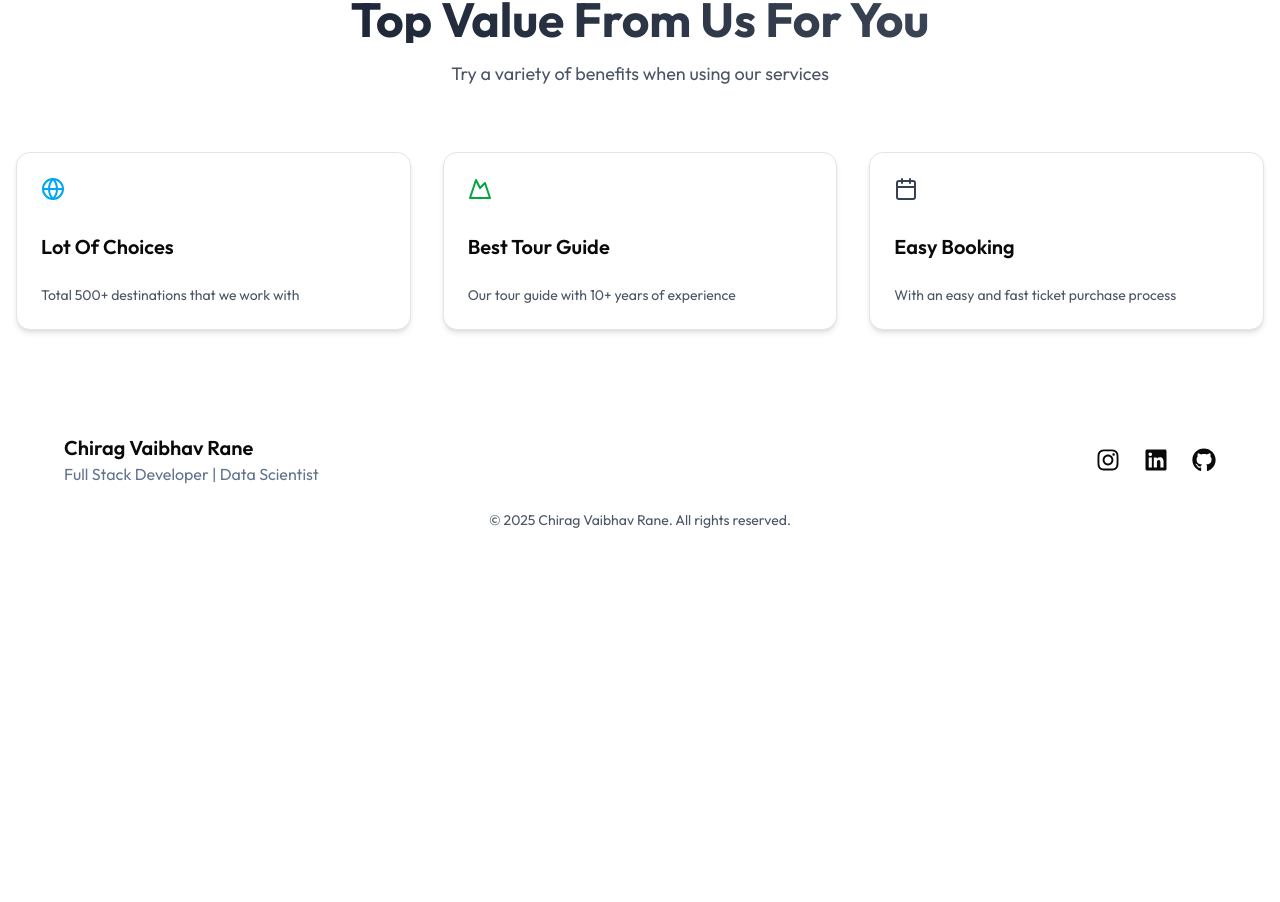
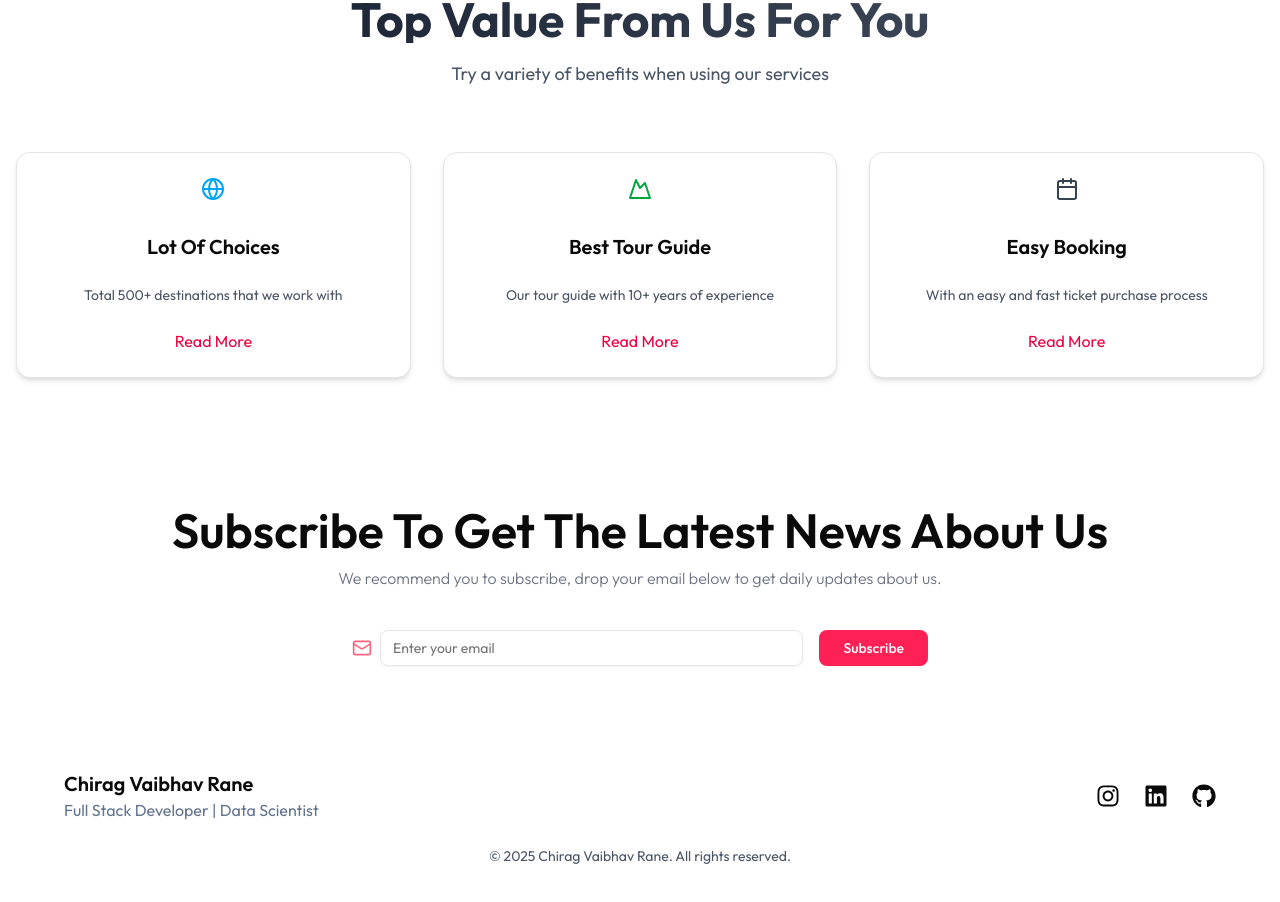
Before and after one commit to chiragRane-Projects/Traventure, a Next.js app: page / in a window 1280 px wide. Shown: the part 1682-2584 px from the top of the page. Before the commit the page ends 2252 px from the top, so only its background shows below. Built offline with nearby package versions, Linux system fonts and the light colour scheme.

Commit message:
Completed

```diff
--- a/app/page.jsx
+++ b/app/page.jsx
@@ -1,3 +1,4 @@
+import CTA from "@/components/CTA";
 import Footer from "@/components/Footer";
 import Hero from "@/components/Hero";
 import PopularPackage from "@/components/PopularPackage";
@@ -9,8 +10,8 @@ export default function Home() {
     <Hero/>
     <PopularPackage/>
     <WhyChooseUs/>
+    <CTA/>
     <Footer/>
-
     </>
   );
 }
--- a/components/CTA.jsx
+++ b/components/CTA.jsx
@@ -0,0 +1,31 @@
+import React from 'react';
+import { Button } from './ui/button';
+import { Input } from './ui/input';
+import { Mail } from 'lucide-react';
+
+const CTA = () => {
+  return (
+    <section className="px-4 py-16">
+      <div className="text-center">
+        <h2 className="text-4xl mb-3 md:text-5xl font-semibold">
+          Subscribe To Get The Latest News About Us
+        </h2>
+        <p className="text-gray-500 font-light">
+          We recommend you to subscribe, drop your email below to get daily updates about us.
+        </p>
+      </div>
+
+      <div className="flex flex-col sm:flex-row gap-4 mt-10 justify-center items-center max-w-xl mx-auto">
+        <div className="flex items-center gap-2 w-full">
+          <Mail className="text-rose-400 w-5 h-5" />
+          <Input type="email" placeholder="Enter your email" className="flex-1" />
+        </div>
+        <Button className="bg-rose-500 hover:bg-rose-600 text-white px-6 py-2 w-full sm:w-auto">
+          Subscribe
+        </Button>
+      </div>
+    </section>
+  );
+};
+
+export default CTA;
--- a/components/WhyChooseUs.jsx
+++ b/components/WhyChooseUs.jsx
@@ -42,11 +42,12 @@ const WhyChooseUs = () => {
           {features.map((feat) => (
             <Card
               key={feat.id}
-              className="rounded-xl shadow-md p-6 flex flex-col items-start text-left hover:shadow-xl transition duration-300"
+              className="rounded-xl shadow-md p-6 flex flex-col items-center text-center hover:shadow-xl transition duration-300"
             >
               <div className="mb-2">{feat.icon}</div>
               <h3 className="text-xl font-semibold">{feat.name}</h3>
               <p className="text-gray-600 text-sm">{feat.desc}</p>
+              <p className='text-rose-600 cursor-pointer'>Read More</p>
             </Card>
           ))}
         </div>
```
